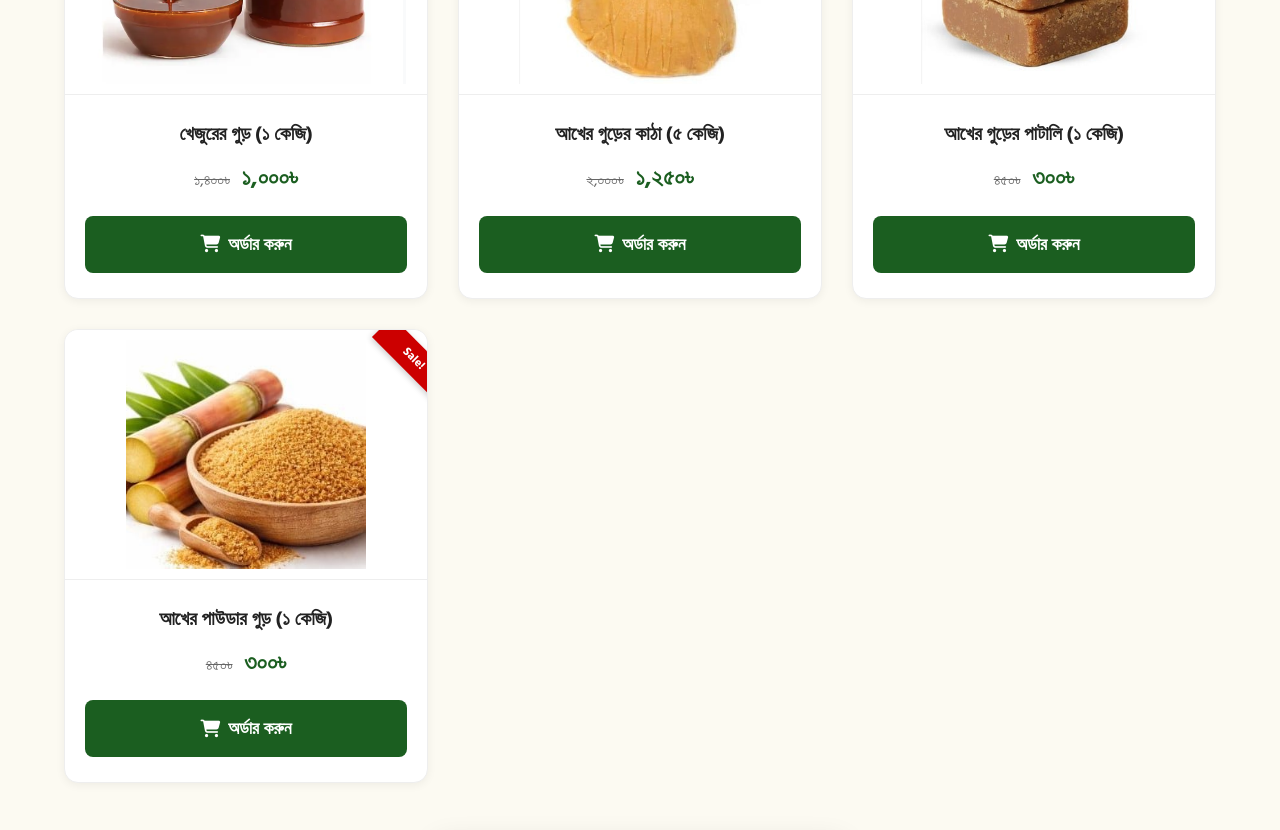
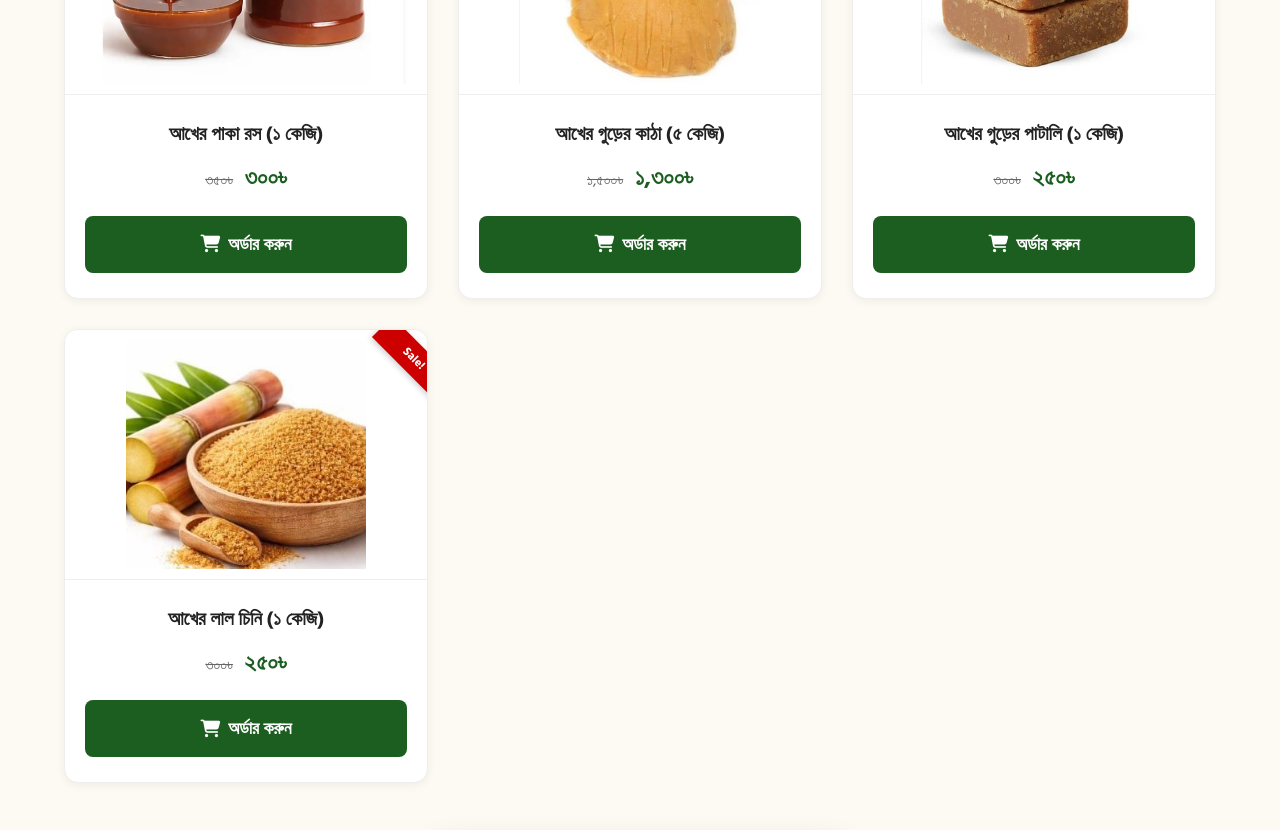
Before and after one commit to anis5746279-oss/villageitem, a plain HTML site: page index.html in a window 1280 px wide. Shown: the part 1460-2290 px from the top of the page. Drawn offline with Linux system fonts and the light colour scheme.

Commit message:
Update index.html

```diff
--- a/index.html
+++ b/index.html
@@ -696,10 +696,10 @@
 
     <script>
         const products = [
-            { id:1, title:'খেজুরের গুড় (১ কেজি)', old:1400, price:1000, img:'https://raw.githubusercontent.com/anis5746279-oss/villageitem/main/akher_ros_2.png' },
-            { id:2, title:'আখের গুড়ের কাঠা (৫ কেজি)', old:2000, price:1250, img:'https://raw.githubusercontent.com/anis5746279-oss/villageitem/main/akher_guree_patha.jpg' },
-            { id:3, title:'আখের গুড়ের পাটালি (১ কেজি)', old:450, price:300, img:'https://raw.githubusercontent.com/anis5746279-oss/villageitem/main/pathali_gur.jpg' },
-            { id:4, title:'আখের পাউডার গুড় (১ কেজি)', old:450, price:300, img:'https://raw.githubusercontent.com/anis5746279-oss/villageitem/main/lala_chini.jpg' },
+            { id:1, title:'আখের পাকা রস (১ কেজি)', old:350, price:300, img:'https://raw.githubusercontent.com/anis5746279-oss/villageitem/main/akher_ros_2.png' },
+            { id:2, title:'আখের গুড়ের কাঠা (৫ কেজি)', old:1500, price:1300, img:'https://raw.githubusercontent.com/anis5746279-oss/villageitem/main/akher_guree_patha.jpg' },
+            { id:3, title:'আখের গুড়ের পাটালি (১ কেজি)', old:300, price:250, img:'https://raw.githubusercontent.com/anis5746279-oss/villageitem/main/pathali_gur.jpg' },
+            { id:4, title:'আখের লাল চিনি (১ কেজি)', old:300, price:250, img:'https://raw.githubusercontent.com/anis5746279-oss/villageitem/main/lala_chini.jpg' },
         ];
 
         const bnDigits = ['০','১','২','৩','৪','৫','৬','৭','৮','৯'];
```
